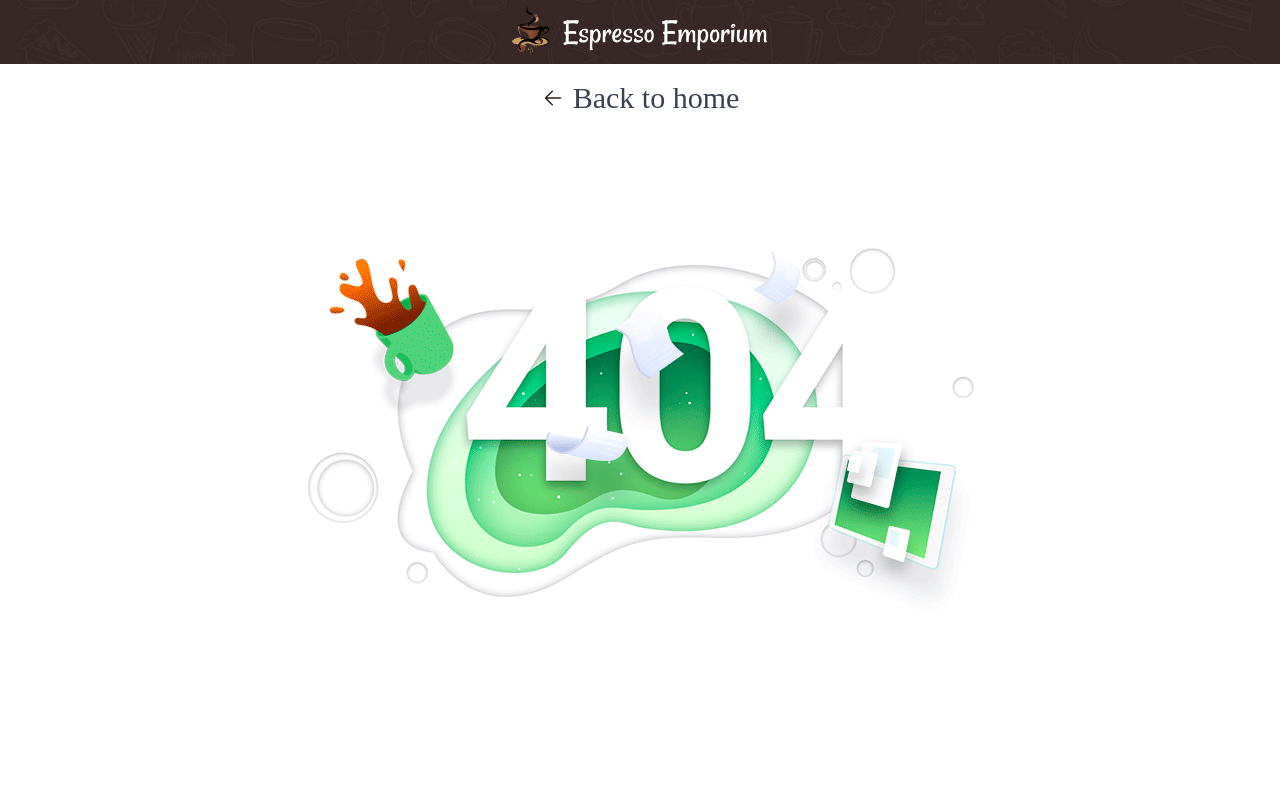
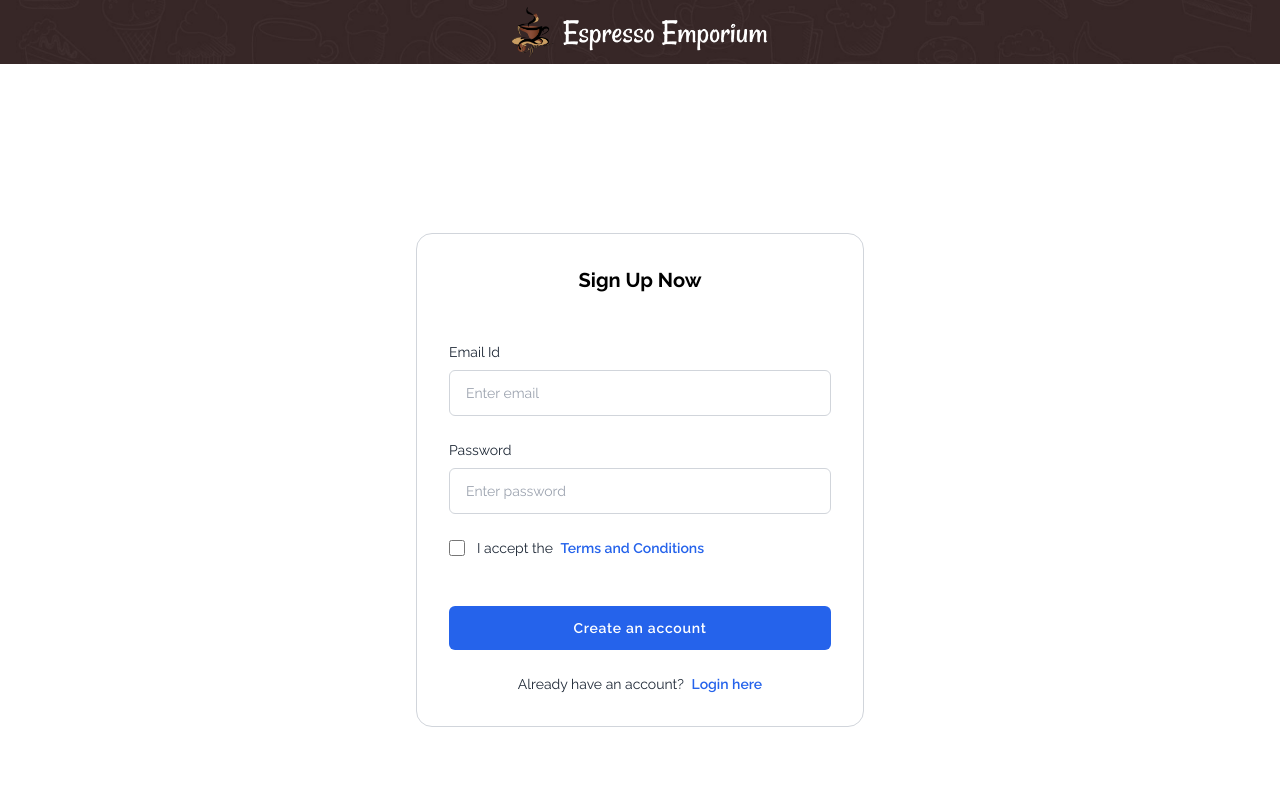
Before and after one commit to MarufHasanShihab/Coffe-Store-Client, a React (Vite) app: page /sign-up in a window 1280 px wide. Before the commit this address had no page. Shown: the top 800 px of the page. Built offline with nearby package versions, Linux system fonts and the light colour scheme; a web font is replaced by a local one.

Commit message:
added signup route and signup page

```diff
--- a/src/Components/Common/Header.jsx
+++ b/src/Components/Common/Header.jsx
@@ -1,10 +1,10 @@
-import { Link } from 'react-router-dom';
+import { Link, NavLink } from 'react-router-dom';
 import header_bg from '../../assets/header-bg.png'
 import header_logo from "../../assets/header-logo.png"
 
 const Header = () => {
     return (
-        <div style={{backgroundImage: `url('${header_bg}')`}} className="w-full h-16 bg-center bg-no-repeat bg-cover flex justify-center items-center">
+        <div style={{backgroundImage: `url('${header_bg}')`}} className="w-full h-16 px-24 bg-center bg-no-repeat bg-cover flex justify-center items-center">
             <Link to="/"><img src={header_logo} alt="header__logo" className='w-64' /></Link>
         </div>
     );
--- a/src/Components/Routes.jsx
+++ b/src/Components/Routes.jsx
@@ -6,6 +6,7 @@ import AddCoffe from "./../Pages/AddCoffe";
 import CoffeDetails from "./../Pages/CoffeDetails";
 import UpdateCoffe from "./../Pages/UpdateCoffe";
 import ErrorPage from "../Pages/ErrorPage";
+import Signup from "../Pages/Signup";
 
 const router = createBrowserRouter([
   {
@@ -32,6 +33,10 @@ const router = createBrowserRouter([
         element: <UpdateCoffe />,
         loader: ({params})=>fetch(`http://localhost:5000/coffes/${params.id}`)
       },
+      {
+        path: "/sign-up",
+        element: <Signup/>
+      }
     ],
   },
 ]);
--- /dev/null
+++ b/src/Pages/Signup.jsx
@@ -0,0 +1,44 @@
+
+
+const Signup = () => {
+    return (
+        <div className="py-4">
+            <div class="flex flex-col justify-center font-[sans-serif] sm:h-screen p-4">
+      <div class="max-w-md w-full mx-auto border border-gray-300 rounded-2xl p-8 font-relway">
+        <div class="text-center mb-12">
+         <h2 className="text-xl font-bold">Sign Up Now</h2>
+        </div>
+
+        <form>
+          <div class="space-y-6">
+            <div>
+              <label class="text-gray-800 text-sm mb-2 block">Email Id</label>
+              <input name="email" type="text" class="text-gray-800 bg-white border border-gray-300 w-full text-sm px-4 py-3 rounded-md outline-blue-500" placeholder="Enter email" />
+            </div>
+            <div>
+              <label class="text-gray-800 text-sm mb-2 block">Password</label>
+              <input name="password" type="password" class="text-gray-800 bg-white border border-gray-300 w-full text-sm px-4 py-3 rounded-md outline-blue-500" placeholder="Enter password" />
+            </div>
+
+            <div class="flex items-center">
+              <input id="remember-me" name="remember-me" type="checkbox" class="h-4 w-4 shrink-0 text-blue-600 focus:ring-blue-500 border-gray-300 rounded" />
+              <label for="remember-me" class="text-gray-800 ml-3 block text-sm">
+                I accept the <a href="javascript:void(0);" class="text-blue-600 font-semibold hover:underline ml-1">Terms and Conditions</a>
+              </label>
+            </div>
+          </div>
+
+          <div class="!mt-12">
+            <button type="button" class="w-full py-3 px-4 text-sm tracking-wider font-semibold rounded-md text-white bg-blue-600 hover:bg-blue-700 focus:outline-none">
+              Create an account
+            </button>
+          </div>
+          <p class="text-gray-800 text-sm mt-6 text-center">Already have an account? <a href="javascript:void(0);" class="text-blue-600 font-semibold hover:underline ml-1">Login here</a></p>
+        </form>
+      </div>
+    </div>
+        </div>
+    );
+};
+
+export default Signup;
```
